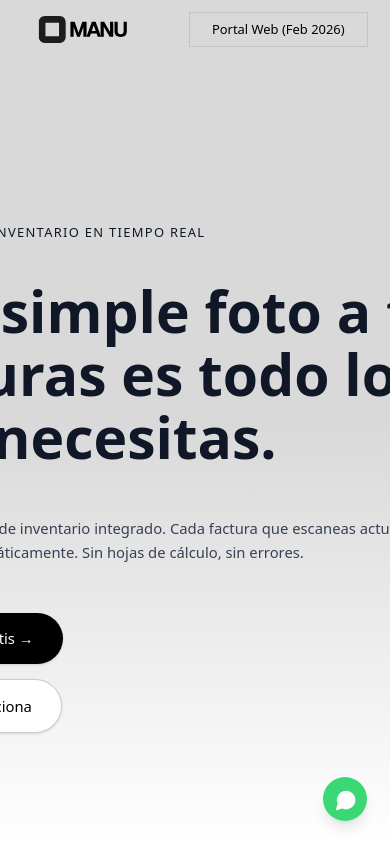
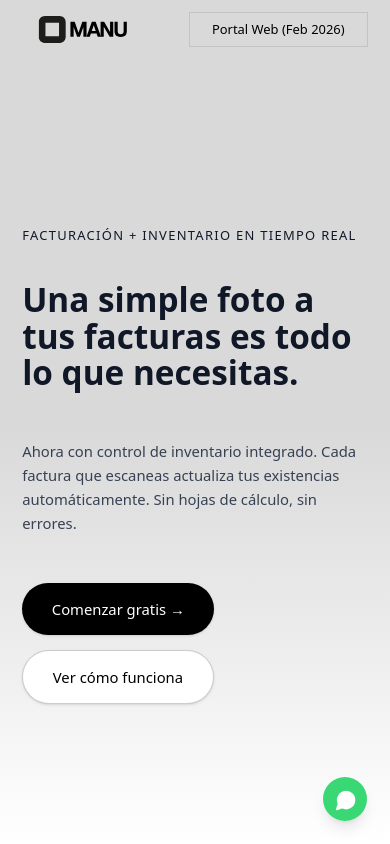
Before and after one commit to rplushn/manu-design-2, a Next.js app: page / in a window 390 px wide. Shown: the top 844 px of the page. Built offline with nearby package versions, Linux system fonts and the light colour scheme.

Commit message:
FIX MOBILE HERO LAYOUT - 2026-01-27_15-53

```diff
--- a/components/Hero91.tsx
+++ b/components/Hero91.tsx
@@ -17,14 +17,13 @@ const Hero91 = ({ className }: Hero91Props) => {
         className,
       )}
     >
-      <div className="container max-w-screen-2xl mx-auto flex flex-col lg:flex-row items-center justify-center gap-16 px-6 lg:px-20 relative z-10" style={{ marginTop: '20px' }}>
-      <div className="flex flex-col gap-5 lg:w-[52%] lg:max-w-2xl lg:pl-12">
+      <div className="container max-w-screen-2xl mx-auto flex flex-col lg:flex-row items-center justify-center gap-16 px-6 lg:px-20 relative z-10 mt-5">
+      <div className="flex flex-col gap-5 w-full lg:w-[52%] lg:max-w-2xl lg:pl-12">
         <motion.p
           initial={{ opacity: 0, y: 20 }}
           animate={{ opacity: 1, y: 0 }}
           transition={{ duration: 0.6, delay: 0 }}
-          className="font-light text-gray-900 uppercase tracking-widest text-sm"
-          style={{ marginTop: '70px' }}
+          className="font-light text-gray-900 uppercase tracking-widest text-sm mt-12 md:mt-16 lg:mt-[70px]"
         >
           FACTURACIÓN + INVENTARIO EN TIEMPO REAL
         </motion.p>
@@ -32,8 +31,7 @@ const Hero91 = ({ className }: Hero91Props) => {
           initial={{ opacity: 0, y: 20 }}
           animate={{ opacity: 1, y: 0 }}
           transition={{ duration: 0.6, delay: 0.1 }}
-          className="text-5xl font-bold text-gray-900 md:text-6xl lg:text-6xl leading-[1.1]"
-          style={{ fontSize: '57px', width: '648px', marginTop: '20px' }}
+          className="text-4xl sm:text-5xl md:text-6xl lg:text-[57px] font-bold text-gray-900 leading-[1.1] w-full lg:w-[648px] mt-5"
         >
           Una simple foto a tus facturas es todo lo que necesitas.
         </motion.h1>
```
